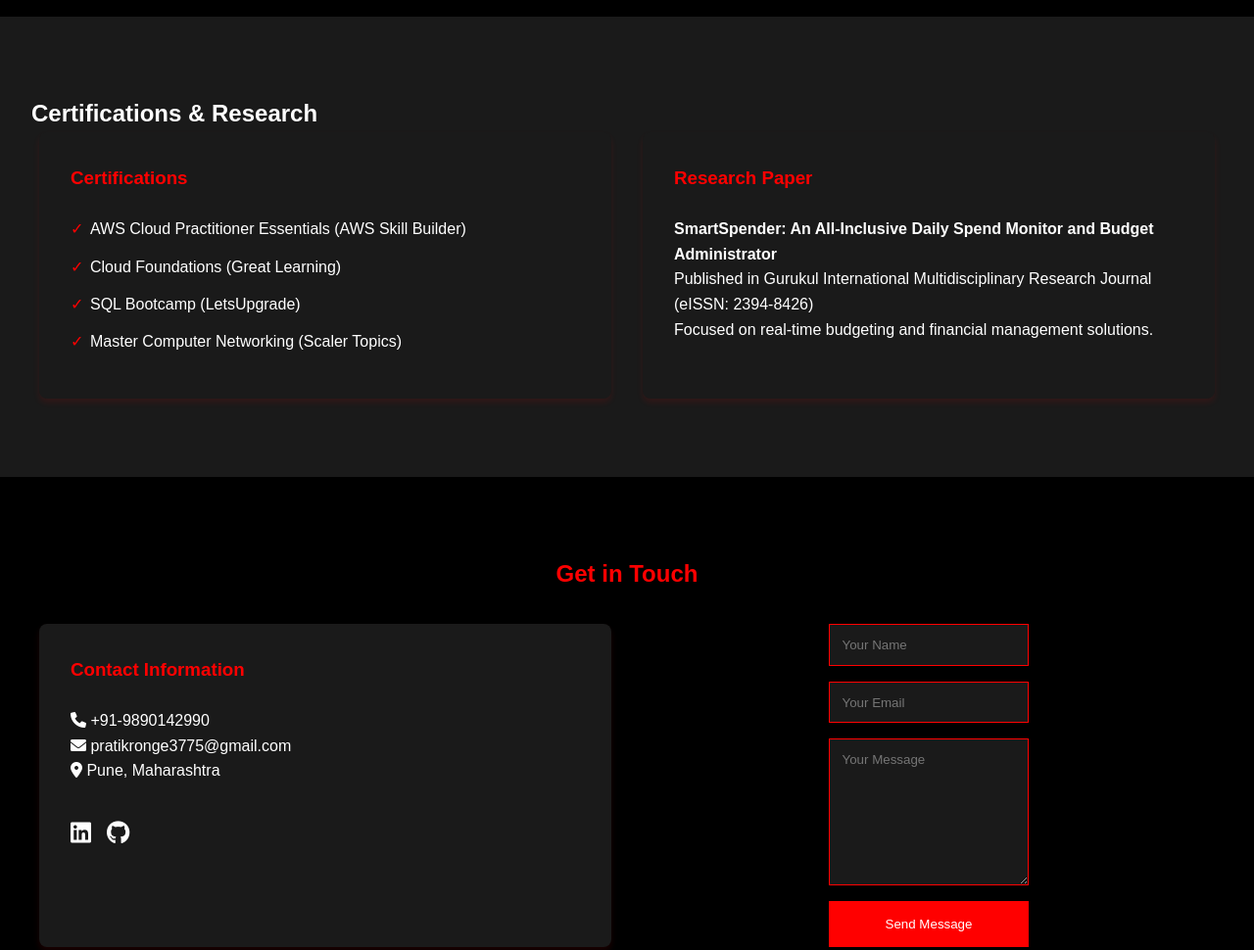
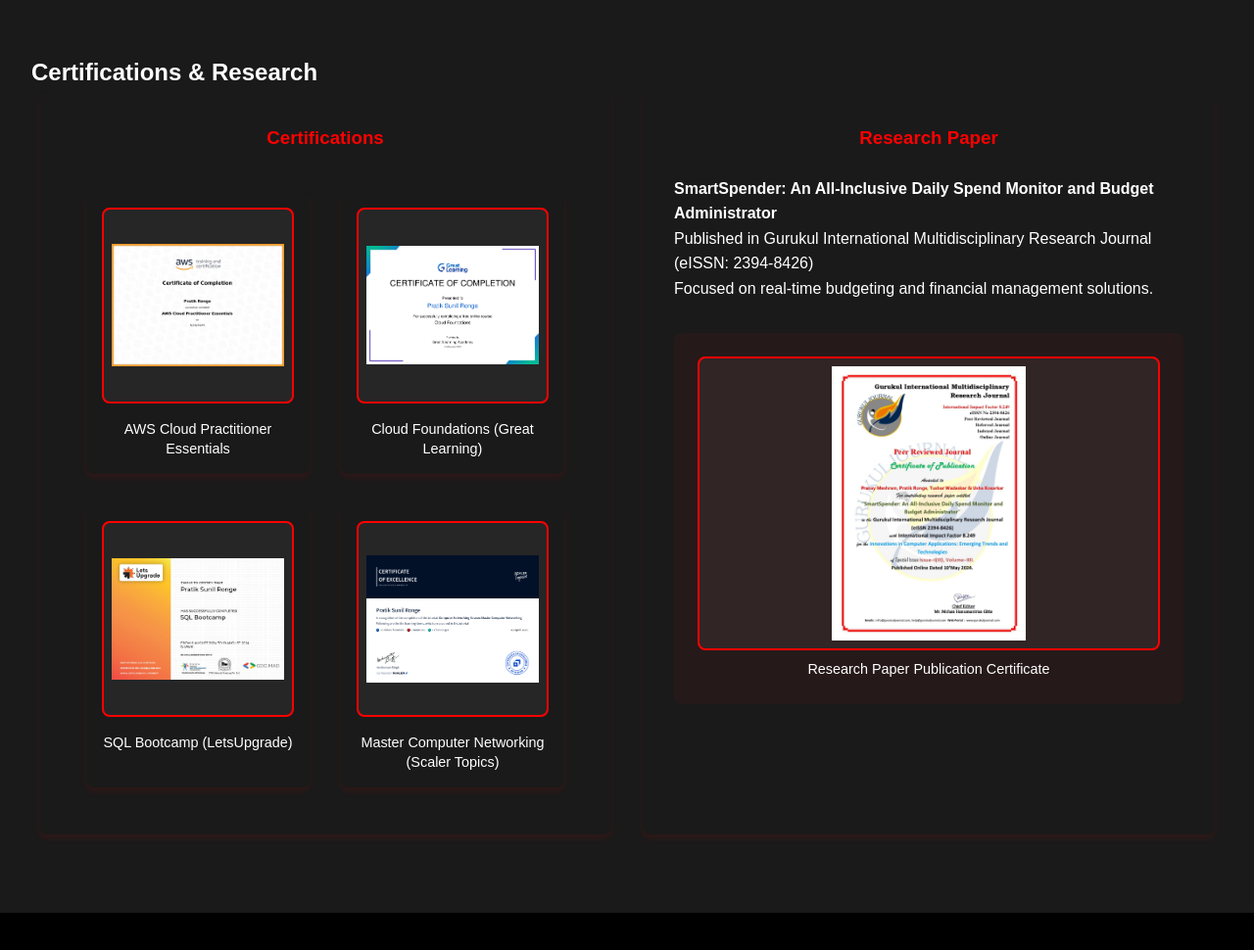
Before and after one commit to pratikronge/myportfolio, a plain HTML site: page index.html in a window 1280 px wide. Shown: the part 1980-2950 px from the top of the page at 98% size. Drawn offline with Linux system fonts and the light colour scheme.

Commit message:
certificates added

```diff
--- a/additional-styles.css
+++ b/additional-styles.css
@@ -91,24 +91,72 @@
 .cert-card h3 {
     color: var(--primary-color);
     margin-bottom: 1.5rem;
+    text-align: center;
 }
 
-.cert-card ul {
-    list-style: none;
-    padding: 0;
+.cert-grid-images {
+    display: grid;
+    grid-template-columns: repeat(2, 1fr);
+    gap: 2rem;
+    padding: 1rem;
+    max-width: 1000px;
+    margin: 0 auto;
 }
 
-.cert-card li {
-    margin-bottom: 0.8rem;
-    padding-left: 20px;
-    position: relative;
+.cert-item {
+    text-align: center;
+    transition: transform 0.3s ease;
+    background: var(--card-background);
+    padding: 1rem;
+    border-radius: 8px;
+    box-shadow: var(--card-shadow);
 }
 
-.cert-card li::before {
-    content: "✓";
-    color: var(--primary-color);
-    position: absolute;
-    left: 0;
+.cert-item:hover {
+    transform: translateY(-5px);
+}
+
+.cert-image {
+    width: 100%;
+    height: 200px;
+    object-fit: contain;
+    border-radius: 8px;
+    border: 2px solid var(--primary-color);
+    transition: all 0.3s ease;
+    cursor: pointer;
+    display: block;
+    background-color: rgba(255, 255, 255, 0.05);
+    padding: 0.5rem;
+}
+
+.cert-item p {
+    margin-top: 1rem;
+    color: var(--text-color);
+    font-size: 0.9rem;
+    line-height: 1.4;
+}
+
+/* Responsive adjustments */
+@media (max-width: 768px) {
+    .cert-grid-images {
+        grid-template-columns: 1fr;
+        gap: 1.5rem;
+    }
+
+    .cert-image {
+        height: 180px;
+    }
+}
+
+.cert-image:hover {
+    transform: scale(1.05);
+    box-shadow: 0 0 20px rgba(255, 0, 0, 0.3);
+}
+
+.cert-item p {
+    margin-top: 1rem;
+    color: var(--text-color);
+    font-size: 0.9rem;
 }
 
 .contact-grid {
--- a/index.html
+++ b/index.html
@@ -6,6 +6,7 @@
     <title>Pratik Ronge - Portfolio</title>
     <link rel="stylesheet" href="style.css">
     <link rel="stylesheet" href="additional-styles.css">
+    <link rel="stylesheet" href="research-styles.css">
     <link rel="stylesheet" href="https://cdnjs.cloudflare.com/ajax/libs/font-awesome/6.0.0/css/all.min.css">
 </head>
 <body>
@@ -43,7 +44,7 @@
                     <li>Postgraduate MCA student exploring cloud computing and computer networking with a strong foundation in network systems.</li>
                     <li>Passionate about building scalable and secure cloud solutions using AWS and containerization tools like Docker.</li>
                     <li>Eager to gain real-world experience and contribute to innovative tech projects.</li>
-                    <li>Strong analytical skills with a dedication to continuous learning and growth.</li>
+
                 </ul>
             </div>
         </div>
@@ -98,18 +99,34 @@
         <div class="cert-grid">
             <div class="cert-card">
                 <h3>Certifications</h3>
-                <ul>
-                    <li>AWS Cloud Practitioner Essentials (AWS Skill Builder)</li>
-                    <li>Cloud Foundations (Great Learning)</li>
-                    <li>SQL Bootcamp (LetsUpgrade)</li>
-                    <li>Master Computer Networking (Scaler Topics)</li>
-                </ul>
+                <div class="cert-grid-images">
+                    <div class="cert-item">
+                        <img src="images/134_3_6975695_1747750478_AWS Course Completion Certificate_page-0001.jpg" alt="AWS Cloud Practitioner" class="cert-image">
+                        <p>AWS Cloud Practitioner Essentials</p>
+                    </div>
+                    <div class="cert-item">
+                        <img src="images/cloud_foundation_great_learnings.jpg" alt="Cloud Foundations" class="cert-image">
+                        <p>Cloud Foundations (Great Learning)</p>
+                    </div>
+                    <div class="cert-item">
+                        <img src="images/sql_page-0001.jpg" alt="SQL Bootcamp" class="cert-image">
+                        <p>SQL Bootcamp (LetsUpgrade)</p>
+                    </div>
+                    <div class="cert-item">
+                        <img src="images/f132243987be0bf96d6ad3470229b65a0cc08646b5e48bf7fd2aafde495f74dc.png" alt="Master Computer Networking" class="cert-image">
+                        <p>Master Computer Networking (Scaler Topics)</p>
+                    </div>
+                </div>
             </div>
             <div class="cert-card">
                 <h3>Research Paper</h3>
                 <h4>SmartSpender: An All-Inclusive Daily Spend Monitor and Budget Administrator</h4>
                 <p>Published in Gurukul International Multidisciplinary Research Journal (eISSN: 2394-8426)</p>
                 <p>Focused on real-time budgeting and financial management solutions.</p>
+                <div class="research-cert">
+                    <img src="images/WhatsApp Image 2024-11-15 at 00.06.19_5cf2da56.jpg" alt="Research Paper Publication Certificate" class="cert-image">
+                    <p>Research Paper Publication Certificate</p>
+                </div>
             </div>
         </div>
     </section>
--- /dev/null
+++ b/research-styles.css
@@ -0,0 +1,36 @@
+/* Research Certificate Styles */
+.research-cert {
+    margin-top: 2rem;
+    padding: 1.5rem;
+    background: rgba(255, 0, 0, 0.05);
+    border-radius: 8px;
+    max-width: 800px;
+    margin-left: auto;
+    margin-right: auto;
+}
+
+.research-cert img {
+    width: 100%;
+    height: 300px;
+    object-fit: contain;
+    border-radius: 8px;
+    border: 2px solid var(--primary-color);
+    margin-bottom: 1rem;
+    transition: transform 0.3s ease;
+    cursor: pointer;
+    background-color: rgba(255, 255, 255, 0.05);
+    padding: 0.5rem;
+    display: block;
+    margin: 0 auto;
+}
+
+.research-cert img:hover {
+    transform: scale(1.05);
+}
+
+.research-cert p {
+    color: var(--text-color);
+    font-size: 0.9rem;
+    text-align: center;
+    margin-top: 0.5rem;
+}
```
Also changed, not shown: images/134_3_6975695_1747750478_AWS Course Completion Certificate_page-0001.jpg (added), images/WhatsApp Image 2024-11-15 at 00.06.19_5cf2da56.jpg (added), images/cloud_foundation_great_learnings.jpg (added), images/f132243987be0bf96d6ad3470229b65a0cc08646b5e48bf7fd2aafde495f74dc.png (added), images/sql_page-0001.jpg (added).
